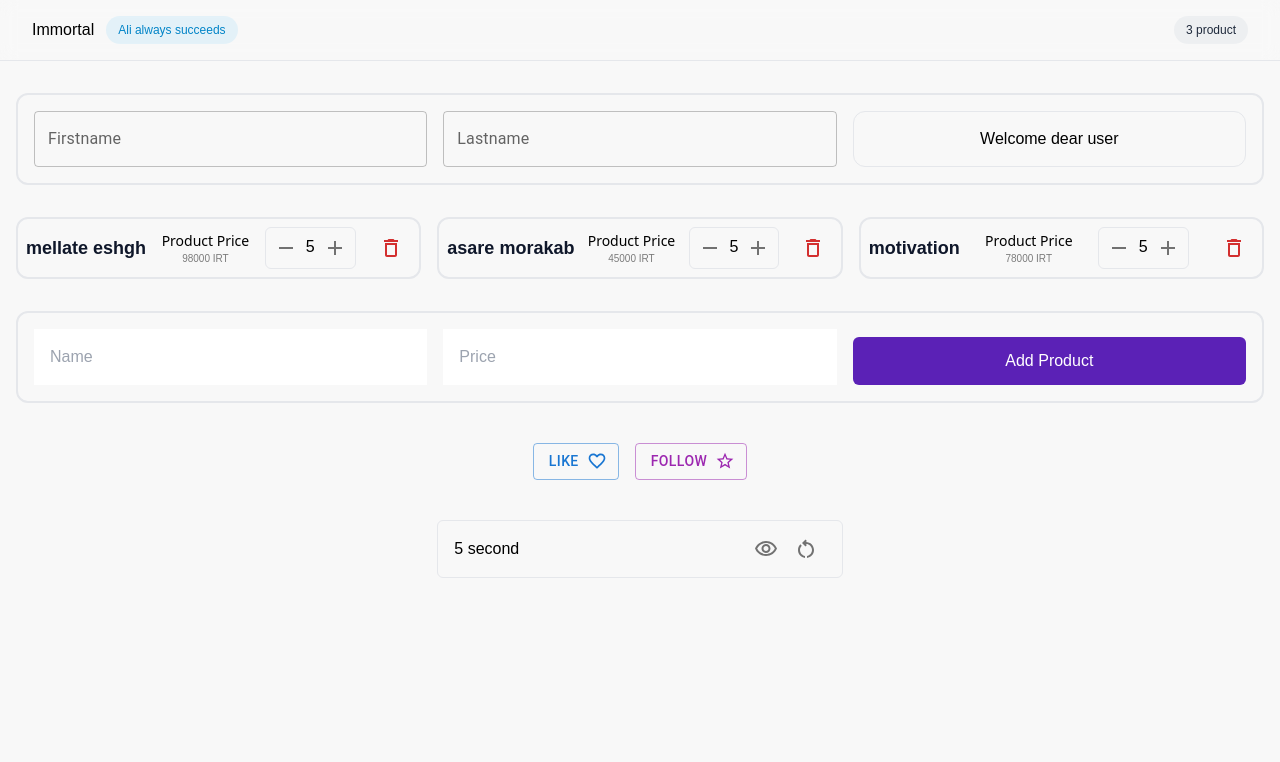
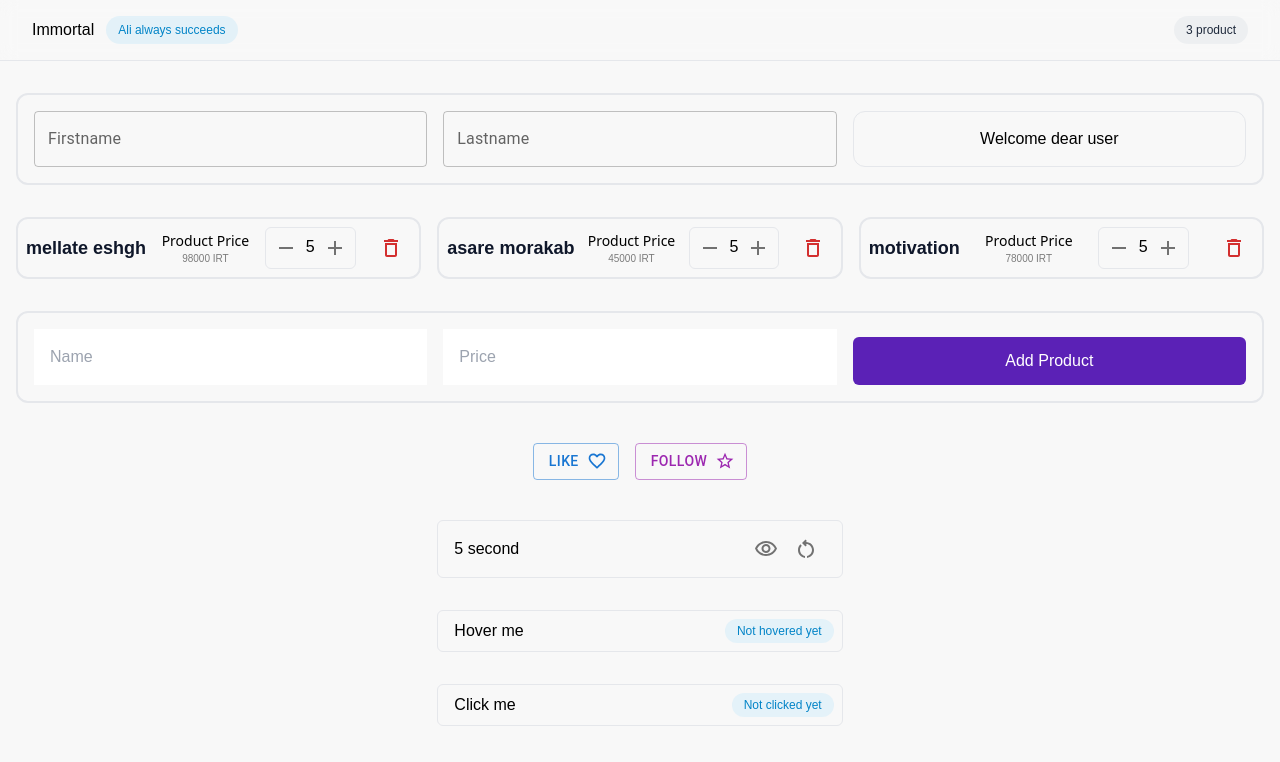
Before and after one commit to alihatampouri/react-course, a React (Create React App) app: page / in a window 1280 px wide. Shown: the top 762 px of the page. Built offline with nearby package versions, Linux system fonts and the light colour scheme.

Commit message:
create hoc and use it for example

```diff
--- a/src/App.js
+++ b/src/App.js
@@ -5,6 +5,8 @@ import Navbar from "./components/Navbar/Navbar";
 import Like from "./components/Like/Like";
 import Welcome from "./components/Welcome/Welcome";
 import Timer from "./components/Timer/Timer";
+import HoverCounter from "./components/hoc/HoverCounter";
+import ClickCounter from "./components/hoc/ClickCounter";
 
 function App() {
   const [products, setProducts] = useState([
@@ -57,7 +59,7 @@ function App() {
   };
 
   return (
-    <div className="App">
+    <div>
       <Navbar totalItems={products.length} />
       <div className="container md:container md:mx-auto px-4">
         <Welcome />
@@ -70,6 +72,8 @@ function App() {
         <AddPrducts onAddProduct={addProductHandler} />
         <Like />
         <Timer />
+        <HoverCounter />
+        <ClickCounter />
       </div>
     </div>
   );
--- /dev/null
+++ b/src/components/hoc/ClickCounter.jsx
@@ -0,0 +1,16 @@
+import WithCounter from "./WithCounter";
+
+const ClickCounter = ({count, onIncrement}) => {
+  return (
+    <div className="grid grid-cols-1 sm:grid-cols-2 lg:grid-cols-3 gap-4 my-8">
+      <div className="flex justify-between col-start-2 border rounded-md py-2 pl-4 pr-2 items-center">
+        <span onClick={onIncrement}>Click me</span>
+        <span className="bg-sky-400/10 items-center px-3 py-1 rounded-full text-sky-600 text-xs">
+          {count ? `Click ${count} times` : `Not clicked yet`}
+        </span>
+      </div>
+    </div>
+  );
+};
+
+export default WithCounter(ClickCounter);
--- /dev/null
+++ b/src/components/hoc/HoverCounter.jsx
@@ -0,0 +1,16 @@
+import WithCounter from "./WithCounter";
+
+const HoverCounter = ({ count, onIncrement }) => {
+  return (
+    <div className="grid grid-cols-1 sm:grid-cols-2 lg:grid-cols-3 gap-4 my-8">
+      <div className="flex justify-between col-start-2 border rounded-md py-2 pl-4 pr-2 items-center">
+        <span onMouseOver={onIncrement}>Hover me</span>
+        <span className="bg-sky-400/10 items-center px-3 py-1 rounded-full text-sky-600 text-xs">
+          {count ? `Hover ${count} times` : `Not hovered yet`}
+        </span>
+      </div>
+    </div>
+  );
+};
+
+export default WithCounter(HoverCounter);
--- /dev/null
+++ b/src/components/hoc/WithCounter.js
@@ -0,0 +1,17 @@
+import { useState } from "react";
+
+const WithCounter = (WrappedComponent) => {
+  const UpdatedComponent = () => {
+    const [count, setCount] = useState(0);
+
+    const incrementHandler = () => {
+      setCount(count + 1);
+    };
+
+    return <WrappedComponent count={count} onIncrement={incrementHandler} />;
+  };
+
+  return UpdatedComponent;
+};
+
+export default WithCounter;
```
